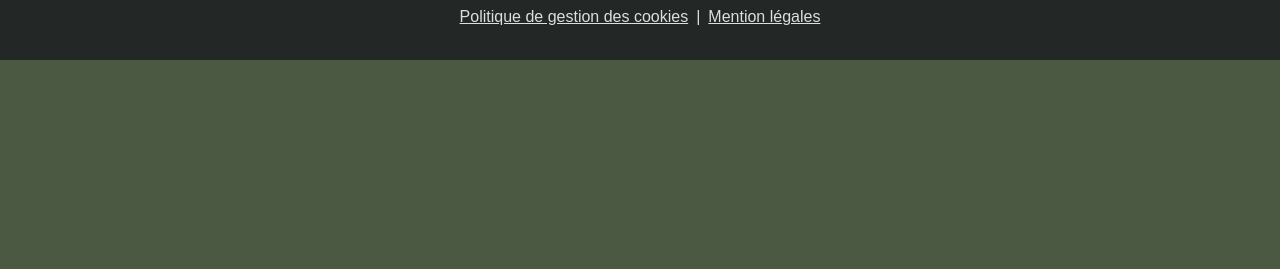
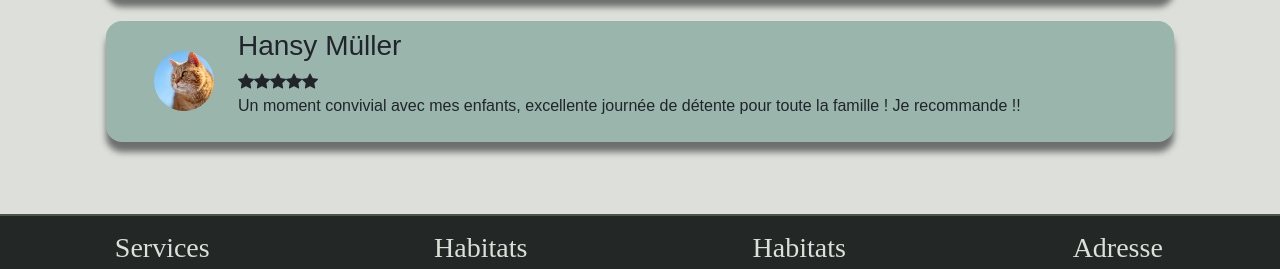
Before and after one commit to Th1bz/Arcadia, a website with bundled scripts: page index.html in a window 1280 px wide. Shown: the part 2461-2730 px from the top of the page. Before the commit the page ends 2521 px from the top, so only its background shows below. Built offline with nearby package versions, Linux system fonts and the light colour scheme; files whose address does not match are found by name; a web font is replaced by a local one.

Commit message:
add avis and animation

```diff
--- a/pages/home.html
+++ b/pages/home.html
@@ -133,11 +133,36 @@
   </article>
 
   <!-- Avis-->
-  <article class="article-bg shadow">
+  <article class="article-bg bg-primary">
     <h2 class="font-subtitle text-center text-secondary bg-dark p-2 shadow">
       Avis
     </h2>
 
+    <div class="container pt-5 pb-5">
+
+        <div class="d-flex justify-content-start align-items-center rounded-4 bg-avis shadow m-4 ps-5">
+
+            <img src="../Images/Zoo/portrait-1.jpg" class="p-profile object-fit-cover" alt="Photo de profile de l'avis">
+            <div class="p-2 ps-4">
+                <h3>Justine Poitoux</h3>
+                  <div><i class="bi bi-star-fill"></i><i class="bi bi-star-fill"></i><i class="bi bi-star-fill"></i><i class="bi bi-star-fill"></i><i class="bi bi-star"></i></div>
+                <p>Une super journée, les Zoo c'est trop bien mais celui là est partfait ! Surtout sont site internet qui est très beau et intuif</p>
+            </div>
+
+        </div>
+
+        <div class="d-flex justify-content-start align-items-center rounded-4 bg-avis shadow m-4 ps-5">
+
+            <img src="../Images/Zoo/portrait-chat.jpg" class="p-profile object-fit-cover" alt="Photo de profile de l'avis">
+            <div class="p-2 ps-4">
+                <h3>Hansy Müller</h3>
+                <div><i class="bi bi-star-fill"></i><i class="bi bi-star-fill"></i><i class="bi bi-star-fill"></i><i class="bi bi-star-fill"></i><i class="bi bi-star-fill"></i></div>
+                <p>Un moment convivial avec mes enfants, excellente journée de détente pour toute la famille ! Je recommande !!</p>
+            </div>
+
+        </div>
+
+    </div>
 
   </article>
 
--- a/scss/main.scss
+++ b/scss/main.scss
@@ -81,7 +81,7 @@ footer.footer {
 }
 
 .article-bg-2 {
-    background-color: rgba($color: #135803, $alpha: 1.0);
+    background-color: rgba($color: #137C8B, $alpha: 1.0);
 }
 
 .text-justify {
@@ -111,6 +111,17 @@ footer.footer {
     transform: scale(130%);
 }
 
+.p-profile {
+    width: 60px;
+    height: 60px;
+    border-radius: 50px;
+}
+
+.bg-avis {
+    background-color: $tertiary;
+}
+
+
 // Responsive Design ----------------------------------------------
 
 @media (max-width: 1000px) {
```
Also changed, not shown: scss/main.css, 1 other file.
